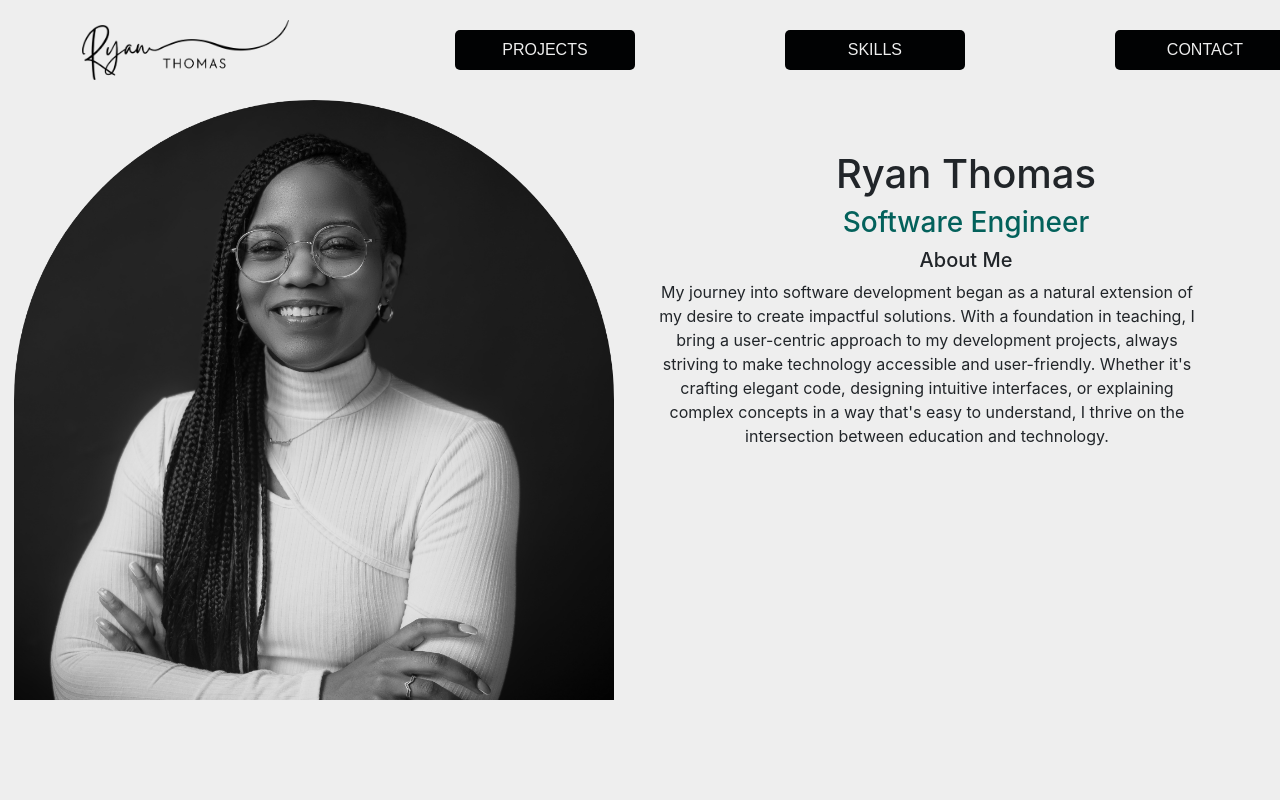
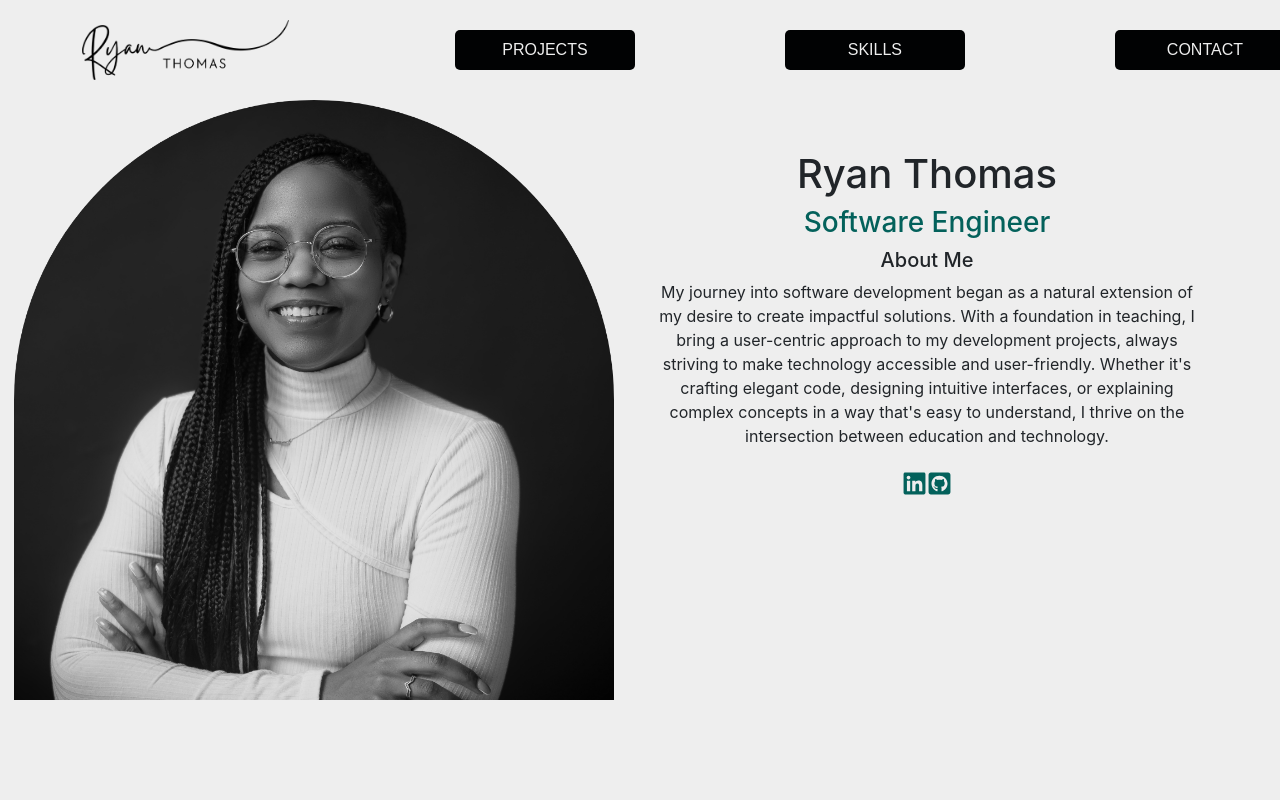
Before and after one commit to ryanrt9/RyansPortfolio, a React (Create React App) app: page / in a window 1280 px wide. Shown: the top 800 px of the page. Built offline with nearby package versions, Linux system fonts and the light colour scheme.

Commit message:
Updates to AboutMe.css and AboutMe.js, LinkedIn Icon and GitHub Icon with hyperlinks

```diff
--- a/src/components/AboutMe.css
+++ b/src/components/AboutMe.css
@@ -26,3 +26,13 @@
 .paragraph {
   padding-right: 90px;
 }
+
+#aboutMeIcons {
+  /* width: 600px; */
+  /* padding-left: 10px; */
+  /* padding-top: 10rem 0; */
+  /* padding-right: 10px; */
+  /* background-color: #03615b; */
+  font-size: 25px;
+  color: #03615b;
+}
--- a/src/components/AboutMe.js
+++ b/src/components/AboutMe.js
@@ -2,6 +2,7 @@ import React from "react";
 import "./AboutMe.css";
 import { Row, Col, Image } from "react-bootstrap";
 import RyanImage from "../images/RyanThomasPortfolioPicture.png";
+import { FaGithubSquare, FaLinkedin } from "react-icons/fa";
 
 const AboutMe = () => {
   return (
@@ -17,11 +18,11 @@ const AboutMe = () => {
         </Col>
         <Col id="middle--right">
           <Row id="middle--right--top">
-            <h1>Ryan Thomas</h1>
+            <h1 class="paragraph">Ryan Thomas</h1>
           </Row>
           <Row id="middle--right--middle">
-            <h3>Software Engineer</h3>
-            <h5>About Me</h5>
+            <h3 class="paragraph">Software Engineer</h3>
+            <h5 class="paragraph">About Me</h5>
             <p class="paragraph">
               My journey into software development began as a natural extension
               of my desire to create impactful solutions. With a foundation in
@@ -32,12 +33,31 @@ const AboutMe = () => {
               that's easy to understand, I thrive on the intersection between
               education and technology.
             </p>
+            <div class="paragraph" id="aboutMeIcons">
+              <a
+                id="aboutMeIcons"
+                href="http://www.linkedin.com/in/ryan-r-thomas"
+              >
+                <FaLinkedin />
+              </a>
+              <a id="aboutMeIcons" href="https://github.com/ryanrt9">
+                <FaGithubSquare />
+              </a>
+            </div>
           </Row>
-          {/* <Row id="middle--right--bottom">
-            <Button id="resume-button" variant="dark">
-              Resume
-            </Button>
-          </Row> */}
+          <Row id="middle--right--bottom">
+            {/* <div id="aboutMeIcons">
+              <a
+                id="aboutMeIcons"
+                href="http://www.linkedin.com/in/ryan-r-thomas"
+              >
+                <FaLinkedin />
+              </a>
+              <a id="aboutMeIcons" href="https://github.com/ryanrt9">
+                <FaGithubSquare />
+              </a>
+            </div> */}
+          </Row>
         </Col>
       </Row>
     </div>
--- /dev/null
+++ b/src/components/Home.css
@@ -0,0 +1,3 @@
+#ryan-signature {
+    height: 60px;
+  }
```
Also changed, not shown: src/components/MenuBar.js (+1 -0 lines), src/components/ProjectItem.js (+12 -1 lines), src/components/Home.js (added).
